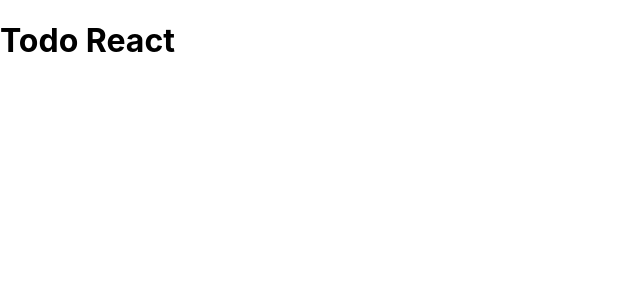
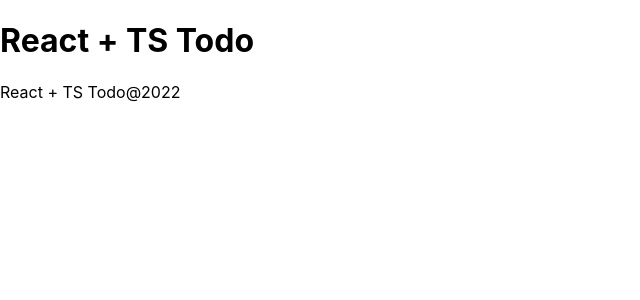
Before and after one commit to HalisterFernando/todo_react, a React (Create React App) app: page / in a window 1280 px wide. Shown: the top 300 px of the page, without its empty margins (0-640 px from the left). Built offline with nearby package versions, Linux system fonts and the light colour scheme.

Commit message:
chore: :sparkles: criado header e footer

```diff
--- a/src/App.tsx
+++ b/src/App.tsx
@@ -1,10 +1,13 @@
 import React from 'react';
+import Footer from './components/Footer';
+import Header from './components/Header';
 
 
 function App() {
   return (
     <div className="App">
-      <h1>Todo React</h1>
+      <Header />
+      <Footer />
     </div>
   );
 }
--- /dev/null
+++ b/src/components/Footer.tsx
@@ -0,0 +1,18 @@
+import React from 'react'
+
+type Props = {}
+
+const Footer = (props: Props) => {
+  return (
+    <footer>
+        <p>
+            <span>
+                React + TS Todo
+            </span>
+            @2022
+        </p>
+    </footer>
+  )
+}
+
+export default Footer
--- /dev/null
+++ b/src/components/Header.tsx
@@ -0,0 +1,13 @@
+import React from 'react'
+
+
+
+const Header = () => {
+  return (
+    <header>
+        <h1>React + TS Todo</h1>
+    </header>
+  )
+}
+
+export default Header
```
